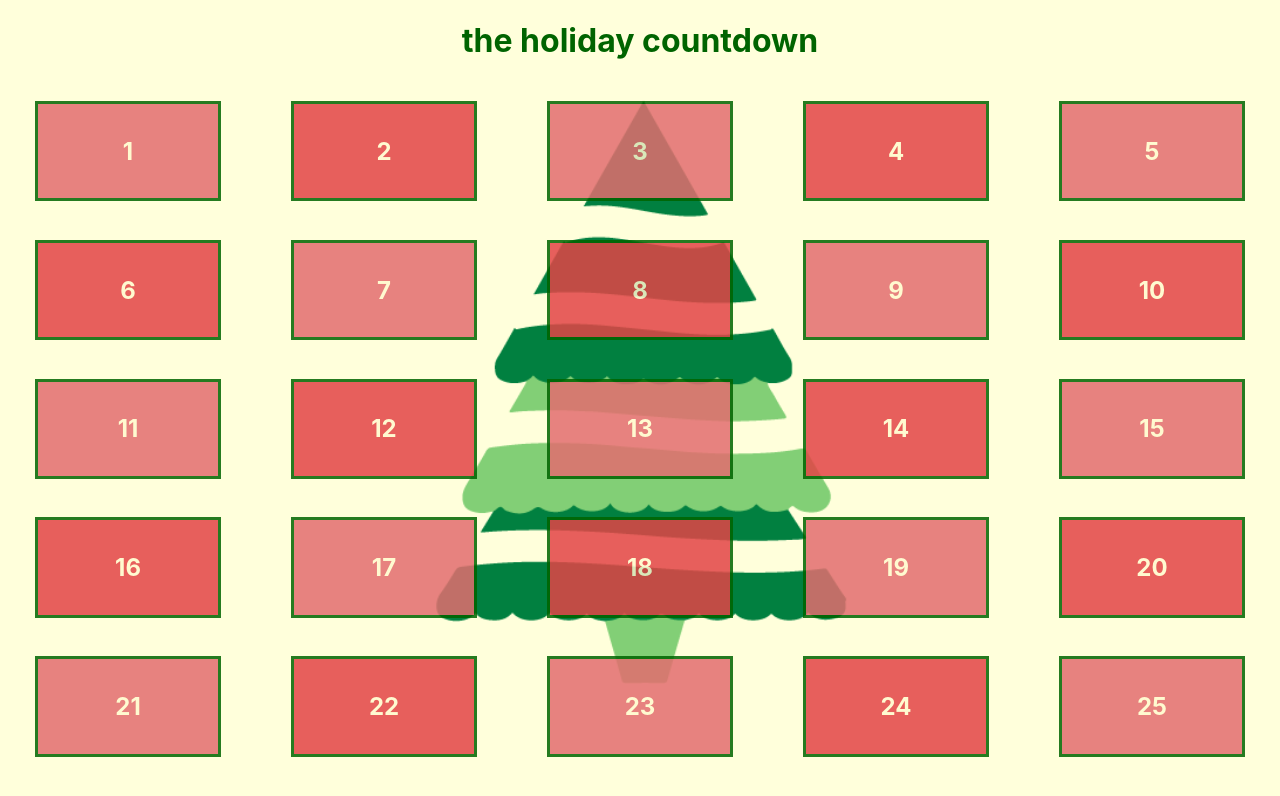
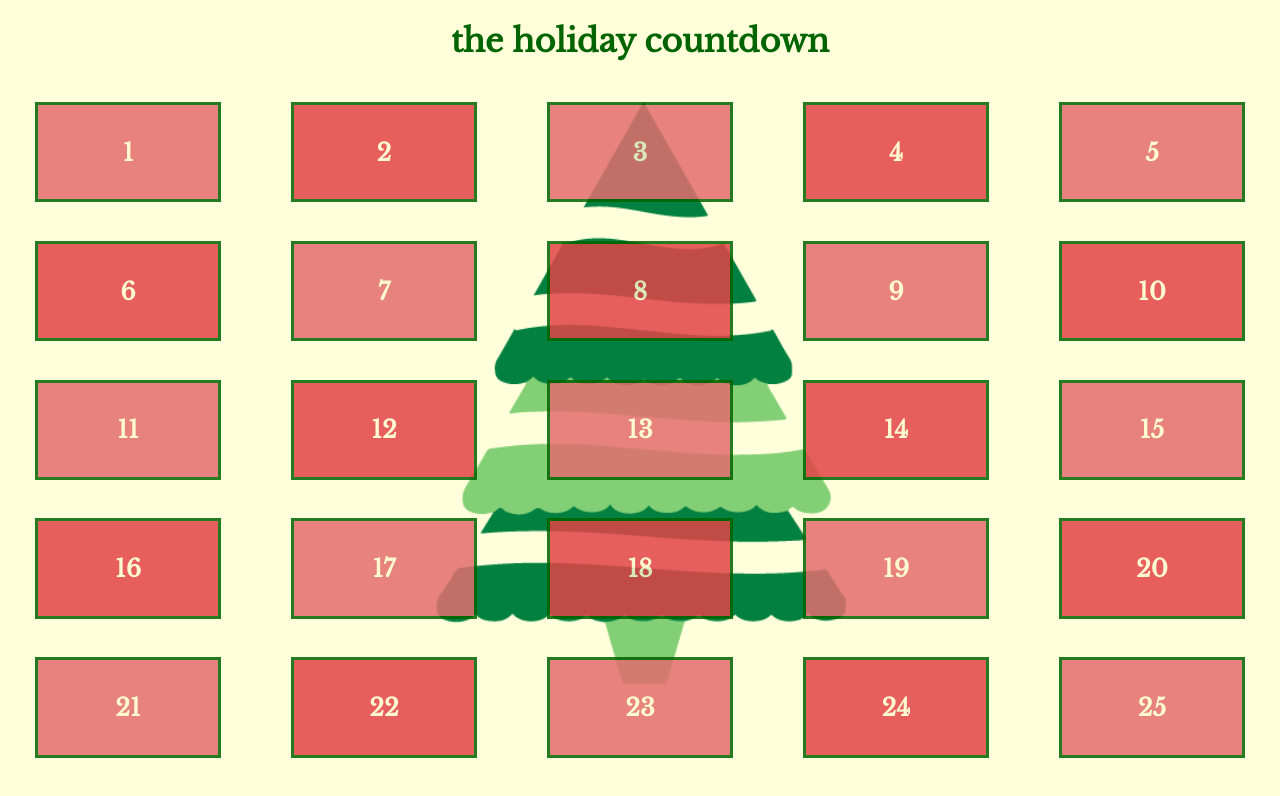
Before and after one commit to sofo1413/advent-calendar, a React (Create React App) app: page / in a window 1280 px wide. Shown: the top 796 px of the page. Built offline with nearby package versions, Linux system fonts and the light colour scheme.

Commit message:
sophie styling

```diff
--- a/src/Fact.js
+++ b/src/Fact.js
@@ -83,8 +83,8 @@ class Fact extends React.Component {
         ];
         const style = {
             color: "#FFFFDB",
-            opacity: "1"
-        }
+            opacity: "1",
+    }
 
         return(
             <div style={style}>
--- a/src/style.css
+++ b/src/style.css
@@ -1,3 +1,6 @@
+@import url('https://fonts.googleapis.com/css?family=Libre+Baskerville&display=swap');
+@import url('https://fonts.googleapis.com/css?family=Raleway&display=swap');
+
 .container {
     display: flex;
     flex-wrap: wrap;
@@ -5,13 +8,21 @@
     position: relative;
     z-index: 10;
 }
-
+Fact {
+    font-family: 'Raleway', sans-serif;
+}
 body {
     background-color: #FFFFDB;
+    font-family: 'Libre Baskerville', serif;
 }
 
 h1 {
     color: darkgreen;
+    font-family: 'Libre Baskerville', serif;
+}
+
+.facts {
+    font-family: 'Raleway', sans-serif;
 }
 
 img {
```
